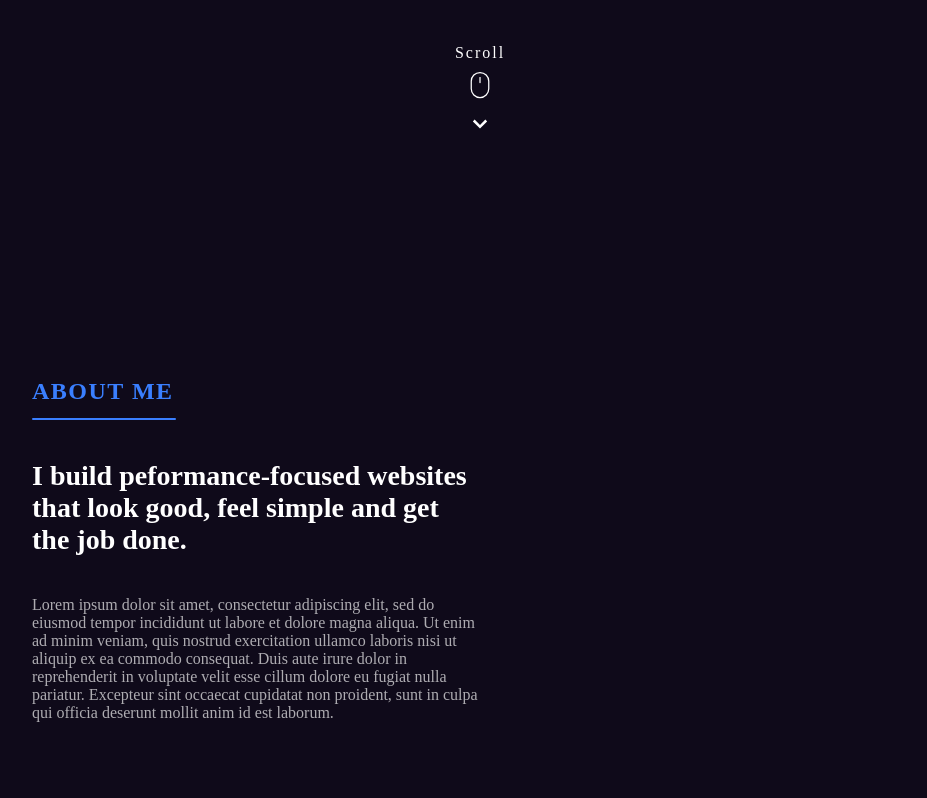
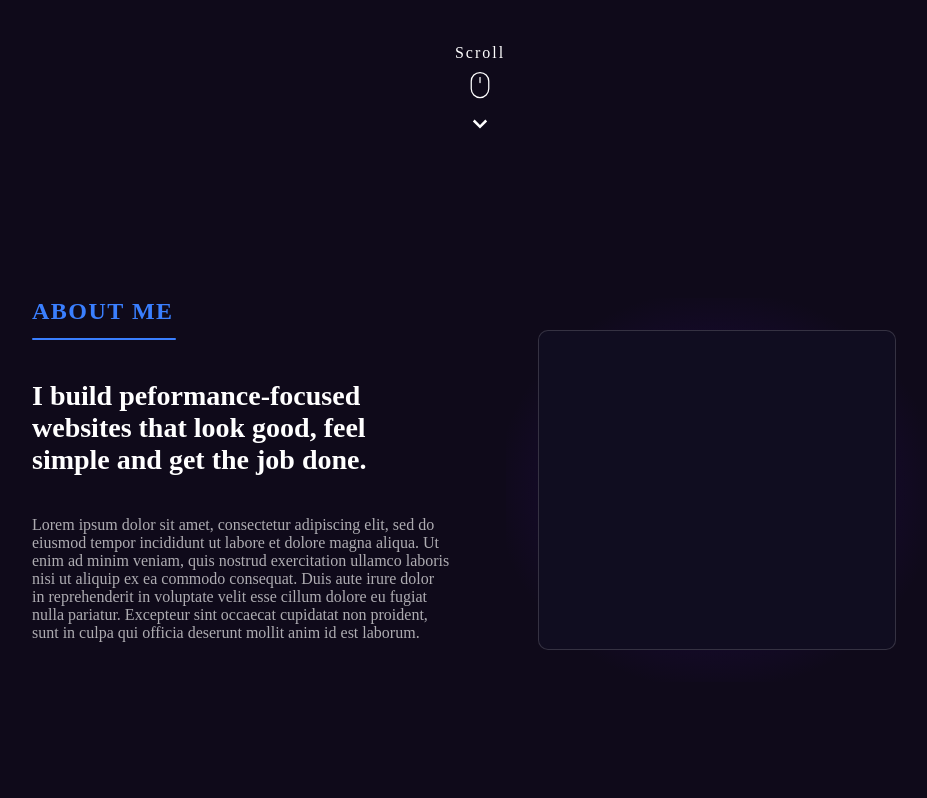
Before and after one commit to Alexandru101/Developer-Portfolio, a React (Vite) app in the folder Frontend/: page /home in a window 1280 px wide. Shown: the part 769-1567 px from the top of the page, without its empty margins (160-1087 px from the left). Built offline with nearby package versions, Linux system fonts and the light colour scheme.

Commit message:
Design about rightSide class and add glow effect

```diff
--- a/Frontend/src/components/home/Home.module.css
+++ b/Frontend/src/components/home/Home.module.css
@@ -9,7 +9,7 @@
     flex-direction: column;
     justify-content: center;
     align-items: center;
-    gap: 10rem;
+    gap: 5rem;
 
     background: var(--dark-purple-background);
 }
@@ -21,7 +21,7 @@
     display: flex;
     flex-direction: column;
     align-items: center;
-    gap: 5rem;
+    gap: 3.5rem;
 }
 
 .about {
@@ -32,15 +32,7 @@
     flex-direction: column;
     align-items: center;
     padding: 5rem 0;
-
-    opacity: 0;
-    transform: translateX(-30px);
-    transition: opacity 0.8s ease, transform 0.8s ease;
-}
-
-.about--visible {
-    opacity: 1;
-    transform: translateX(0);
+    gap: 3.5rem;
 }
 
 /* ------ */
@@ -199,6 +191,10 @@
     justify-content: center;
     align-items: center;
     gap: 2.5rem;
+
+    opacity: 0;
+    transform: translateX(-30px);
+    transition: opacity 0.8s ease, transform 0.8s ease;
 }
 
 .about__title {
@@ -234,6 +230,43 @@
     text-align: center;
     font-size: 1rem;
     padding: 1rem;
+}
+
+.about__rightSide {
+    width: 100%;
+    display: flex;
+    flex-direction: column;
+    justify-content: center;
+    align-items: center;
+    padding: 2rem;
+
+    opacity: 0;
+    transform: translateX(-30);
+    transition: opacity 0.8s ease, transform 0.8s ease;
+
+    background: radial-gradient(
+        ellipse 75% 75% at center,
+        #4607b457 10%,
+        #4607b425 40%,
+        transparent 70%
+    );
+}
+
+.editor {
+    height: 20rem; /* Remove this line later */
+    width: 100%;
+    display: flex;
+    flex-direction: column;
+    justify-content: center;
+
+    border: 1px solid #ffffff27;
+    border-radius: 10px;
+    background: #100d20;
+}
+
+.about--visible {
+    opacity: 1;
+    transform: translateX(0);
 }
 
 /* --------------------- */
@@ -315,4 +348,9 @@
         text-align: left;
         padding: 0;
     }
+
+    .about__rightSide {
+        width: 50%;
+        transform: translateX(30);
+    }
 }
--- a/Frontend/src/components/home/Home.tsx
+++ b/Frontend/src/components/home/Home.tsx
@@ -10,17 +10,25 @@ import { FaGithub, FaLinkedin, FaTwitter } from "react-icons/fa";
 import { BiChevronDown } from "react-icons/bi";
 
 // Functions //
-function loadAboutSectionFadeAnim(aboutRef: React.RefObject<HTMLElement | null>) {
+function loadAboutSectionFadeAnim(
+    aboutRef: React.RefObject<HTMLElement | null>,
+    aboutSectionLeftRef: React.RefObject<HTMLDivElement | null>,
+    aboutSectionRightRef: React.RefObject<HTMLDivElement | null>
+) {
     useEffect(() => {
         const aboutSection = aboutRef.current;
-        if (!aboutSection) return;
+        const aboutSectionLeft = aboutSectionLeftRef.current;
+        const aboutSectionRight = aboutSectionRightRef.current;
+        if (!aboutSection || !aboutSectionLeft || !aboutSectionRight) return;
 
         const obsserver = new IntersectionObserver(
             ([entry]) => {
                 if (entry.isIntersecting) {
-                    aboutSection.classList.add(styles["about--visible"]);
+                    aboutSectionLeft.classList.add(styles["about--visible"]);
+                    aboutSectionRight.classList.add(styles["about--visible"]);
                 } else {
-                    aboutSection.classList.remove(styles["about--visible"]);
+                    aboutSectionLeft.classList.remove(styles["about--visible"]);
+                    aboutSectionRight.classList.remove(styles["about--visible"]);
                 }
             },
             {
@@ -40,9 +48,11 @@ function loadAboutSectionFadeAnim(aboutRef: React.RefObject<HTMLElement | null>)
 export default function Home() {
     // Declaring Variables //
     const aboutRef = useRef<HTMLElement | null>(null);
+    const aboutSectionLeftRef = useRef<HTMLDivElement | null>(null);
+    const aboutSectionRightRef = useRef<HTMLDivElement | null>(null);
 
     // Loading "useEffects" //
-    loadAboutSectionFadeAnim(aboutRef);
+    loadAboutSectionFadeAnim(aboutRef, aboutSectionLeftRef, aboutSectionRightRef);
 
     // Rendering HTML //
     return (
@@ -123,7 +133,7 @@ export default function Home() {
             {/* ---------------- */}
 
             <section ref={aboutRef} id="about" className={styles.about}>
-                <div className={styles.about__leftSide}>
+                <div ref={aboutSectionLeftRef} className={styles.about__leftSide}>
                     <div className={styles.about__title}>
                         <h2 className={styles["about__title-text"]}>ABOUT ME</h2>
                         <span className={styles["about__title-underline"]} />
@@ -144,6 +154,17 @@ export default function Home() {
                         deserunt mollit anim id est laborum.
                     </p>
                 </div>
+
+                <div ref={aboutSectionRightRef} className={styles.about__rightSide}>
+                    <div className={styles.editor}>
+
+                        {/* <-- Header */}
+
+                        {/* <-- Body */}
+
+                        {/* <-- Footer */}
+                    </div>
+                </div>
             </section>
         </div>
     )
--- a/Frontend/src/index.css
+++ b/Frontend/src/index.css
@@ -21,4 +21,5 @@ a {
 :root {
     --dark-purple-background: #0f0a1a;
     --light-dark-purple-background: #181025;
+
 }
```
